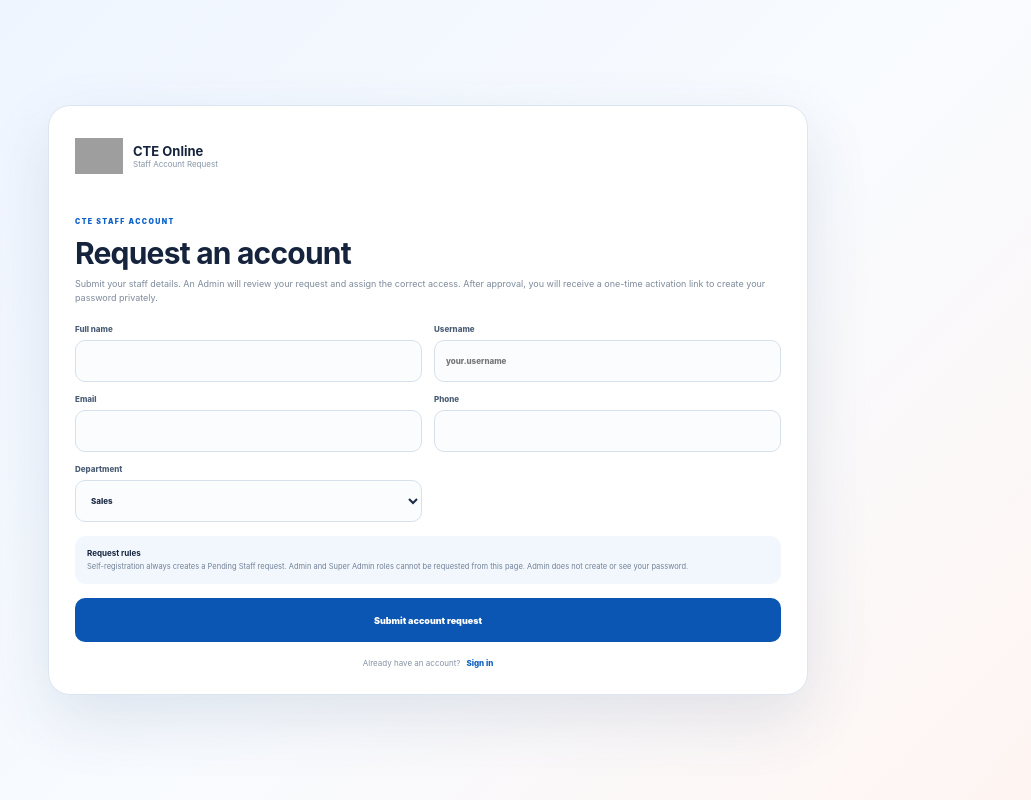
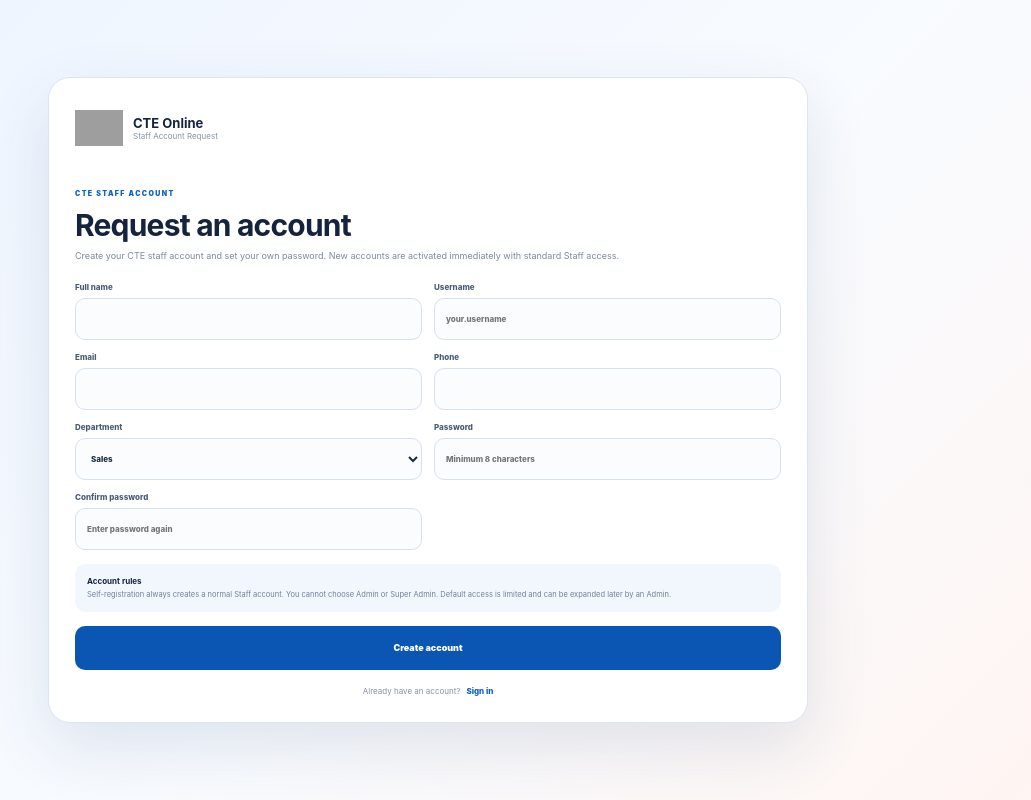
Before and after one commit to yanjunsongu-glitch/cte-online-price-list, a Next.js app: page /register in a window 1280 px wide. Shown: the whole page, without its empty margins (212-1243 px from the left). Built offline with nearby package versions, Linux system fonts and the light colour scheme; grey boxes are pictures that could not be loaded.

Commit message:
Let staff choose password during registration

```diff
--- a/app/register/page.js
+++ b/app/register/page.js
@@ -5,7 +5,7 @@ import './register.css';
 const DEPARTMENTS=['Sales','Pre-sales','After-sales','Finance','Warehouse','Management','Other'];
 
 export default function Register(){
-  const [form,setForm]=useState({fullName:'',username:'',email:'',phone:'',department:'Sales'});
+  const [form,setForm]=useState({fullName:'',username:'',email:'',phone:'',department:'Sales',password:'',confirmPassword:''});
   const [busy,setBusy]=useState(false);
   const [msg,setMsg]=useState('');
   const [done,setDone]=useState(false);
@@ -14,10 +14,12 @@ export default function Register(){
     e.preventDefault();
     setBusy(true);setMsg('');
     try{
+      if(form.password.length<8){setMsg('Password must be at least 8 characters.');return}
+      if(form.password!==form.confirmPassword){setMsg('Passwords do not match.');return}
       const r=await fetch('/api/system/register',{
         method:'POST',
         headers:{'content-type':'application/json'},
-        body:JSON.stringify(form)
+        body:JSON.stringify({fullName:form.fullName,username:form.username,email:form.email,phone:form.phone,department:form.department,password:form.password})
       });
       const j=await r.json().catch(()=>({}));
       if(!r.ok){setMsg(j.error||'Could not submit account request.');return}
@@ -32,7 +34,7 @@ export default function Register(){
         <div className="register-copy">
           <span>CTE STAFF ACCOUNT</span>
           <h1>Request an account</h1>
-          <p>Submit your staff details. An Admin will review your request and assign the correct access. After approval, you will receive a one-time activation link to create your password privately.</p>
+          <p>Create your CTE staff account and set your own password. New accounts are activated immediately with standard Staff access.</p>
         </div>
         <form onSubmit={submit}>
           <div className="register-grid">
@@ -41,17 +43,19 @@ export default function Register(){
             <label>Email<input type="email" value={form.email} onChange={e=>setForm({...form,email:e.target.value})}/></label>
             <label>Phone<input value={form.phone} onChange={e=>setForm({...form,phone:e.target.value})}/></label>
             <label>Department<select value={form.department} onChange={e=>setForm({...form,department:e.target.value})}>{DEPARTMENTS.map(x=><option key={x}>{x}</option>)}</select></label>
+            <label>Password<input required minLength={8} type="password" autoComplete="new-password" value={form.password} onChange={e=>setForm({...form,password:e.target.value})} placeholder="Minimum 8 characters"/></label>
+            <label>Confirm password<input required minLength={8} type="password" autoComplete="new-password" value={form.confirmPassword} onChange={e=>setForm({...form,confirmPassword:e.target.value})} placeholder="Enter password again"/></label>
           </div>
-          <div className="register-note"><b>Request rules</b><span>Self-registration always creates a Pending Staff request. Admin and Super Admin roles cannot be requested from this page. Admin does not create or see your password.</span></div>
+          <div className="register-note"><b>Account rules</b><span>Self-registration always creates a normal Staff account. You cannot choose Admin or Super Admin. Default access is limited and can be expanded later by an Admin.</span></div>
           {msg&&<div className="register-error">{msg}</div>}
-          <button disabled={busy}>{busy?'Submitting…':'Submit account request'}</button>
+          <button disabled={busy}>{busy?'Creating account…':'Create account'}</button>
         </form>
         <div className="register-footer"><span>Already have an account?</span><a href="/login">Sign in</a></div>
       </>:<div className="register-success">
         <div>✓</div>
-        <h1>Request submitted</h1>
-        <p>Your request is pending. After approval, an Admin or Super Admin will send you a one-time activation link so you can create your own password.</p>
-        <a href="/login">Back to Sign in</a>
+        <h1>Account created</h1>
+        <p>Your Staff account is active now. You can sign in with the username and password you just created.</p>
+        <a href="/login">Sign in now</a>
       </div>}
     </section>
   </main>
```
